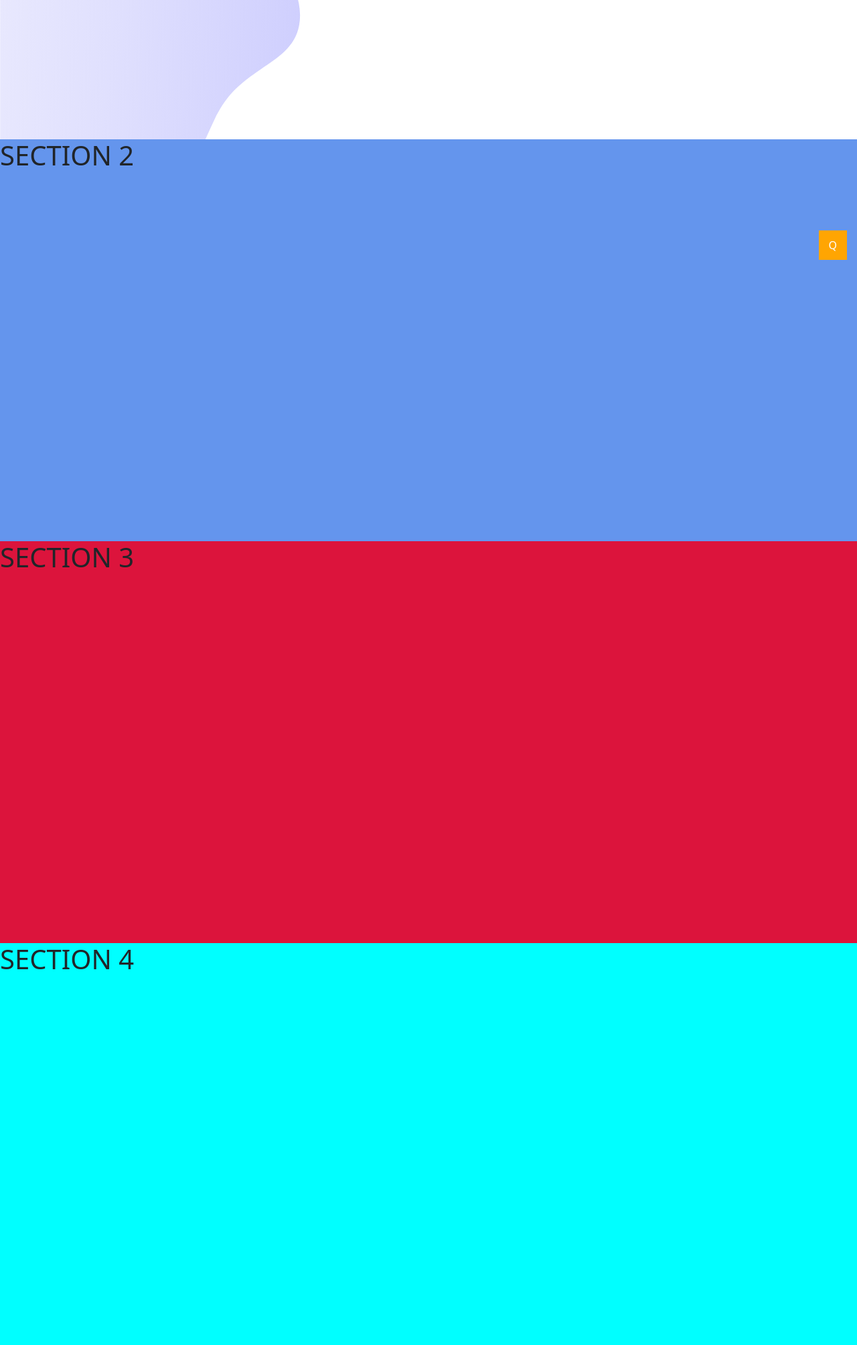
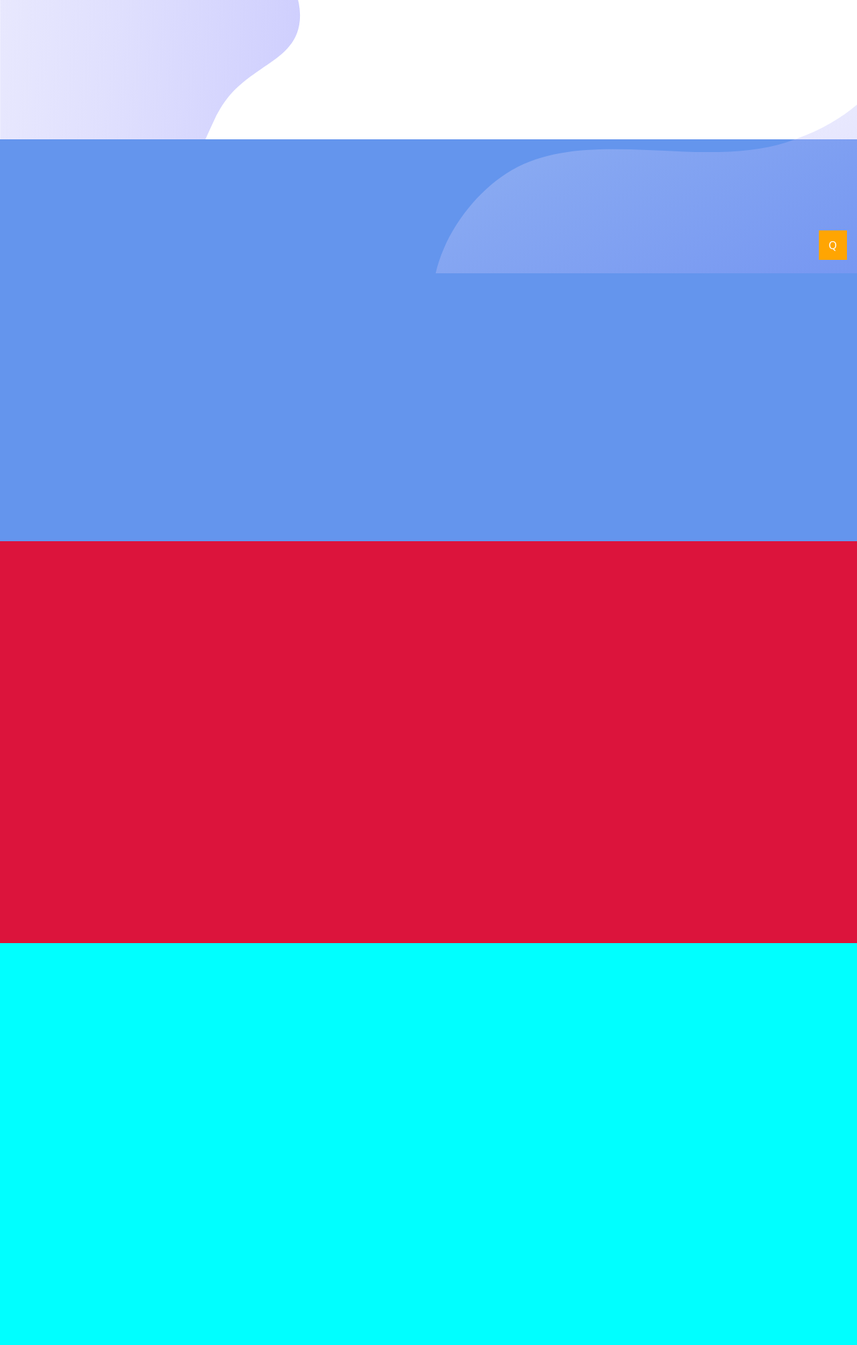
Before and after one commit to johancastillo/ct-landingpage, a PHP site: page / in a window 1280 px wide. Shown: the part 392-2400 px from the top of the page at 67% size. Run offline with PHP 8.4, Linux system fonts and the light colour scheme.

Commit message:
Positions of the fonds

```diff
--- a/assets/css/main.css
+++ b/assets/css/main.css
@@ -55,3 +55,9 @@ header .navbar {
 
 #fondo1 {
   height: 100%; }
+
+#fondo2 {
+  position: absolute !important;
+  bottom: 0 !important;
+  width: 50% !important;
+  right: 0 !important; }
--- a/assets/scss/main.scss
+++ b/assets/scss/main.scss
@@ -7,3 +7,10 @@
 #fondo1{
     height: 100%;
 }
+
+#fondo2{
+    position: absolute !important;
+    bottom: 0 !important;
+    width: 50% !important;
+    right: 0 !important;
+}
--- a/index.php
+++ b/index.php
@@ -21,21 +21,20 @@
             <!-- Section 1 -->
             <div class="box" id="section1">
                 <img src="./assets/img/fondo1.svg" id="fondo1" alt="">
+
+                <img src="./assets/img/fondo2.svg" id="fondo2" alt="">
             </div>
 
             <!-- Section 2 -->
             <div class="box" id="section2">
-                <h1 class="text-uppercase">Section 2</h1>
             </div>
 
             <!-- Section 3 -->
             <div class="box" id="section3">
-                <h1 class="text-uppercase">Section 3</h1>
             </div>
 
             <!-- Section 4 -->
             <div class="box" id="section4">
-                <h1 class="text-uppercase">Section 4</h1>
             </div>
 
         </section>
```
